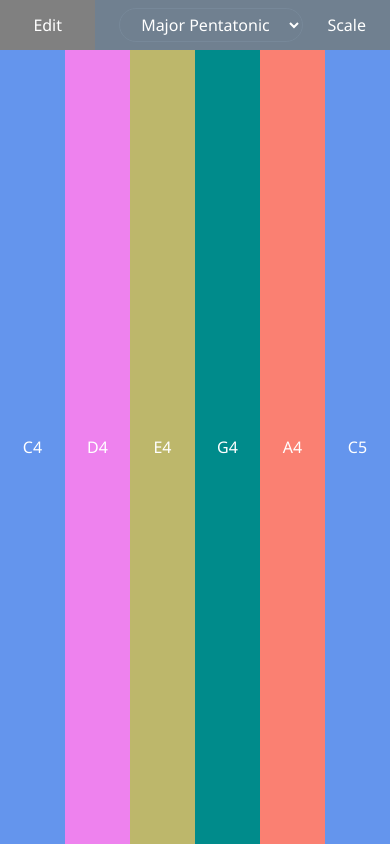
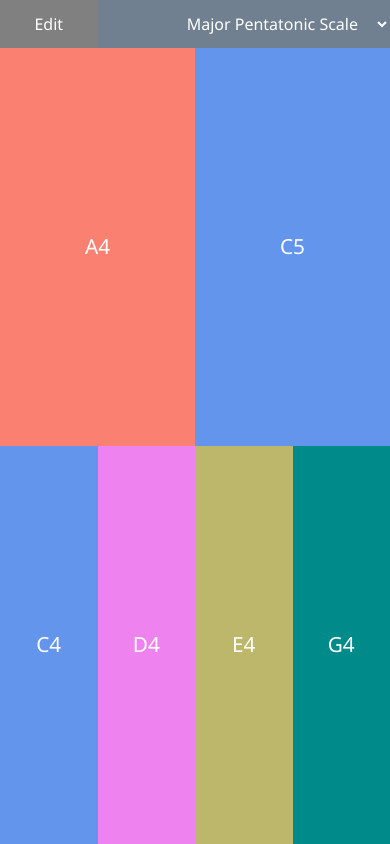
Before and after one commit to zem1107/my-music-spa, a Nuxt app in the folder client/: page / in a window 390 px wide. Built offline with nearby package versions, Linux system fonts and the light colour scheme.

Commit message:
responsive

```diff
--- a/client/components/Note.vue
+++ b/client/components/Note.vue
@@ -48,7 +48,6 @@ export default {
   align-items: center;
   justify-content: center;
   font-family: 'Segoe UI', Tahoma, Geneva, Verdana, sans-serif;
-  font-size: 4rem;
 }
 span {
   color: white;
@@ -63,8 +62,35 @@ input {
   text-align: center;
   color:darkslategrey;
 }
-@media (max-width: 576px) {
+/* Extra large devices (large desktops) */
+/* No media query since the extra-large breakpoint has no upper bound on its width */
+.note {
+    font-size: 2rem;
+  }
+/* Large devices (desktops, less than 1200px) */
+@media (max-width: 1199.98px) {
   .note {
+    font-size: 1.8rem;
+  }
+}
+/* Medium devices (tablets, less than 992px) */
+@media (max-width: 991.98px) {
+  .note {
+    font-size: 1.6rem;
+  }
+}
+/* Small devices (landscape phones, less than 768px) */
+@media (max-width: 767.98px) {
+  .note {
+    font-size: 1.3rem;
+  }
+}
+/* Extra small devices (portrait phones, less than 576px) */
+@media (max-width: 575.98px) {
+  .header {
+    font-size: 1rem;
+  }
+  option {
     font-size: 1rem;
   }
 }
--- a/client/pages/index.vue
+++ b/client/pages/index.vue
@@ -7,16 +7,11 @@
         </span>
       </div>
       <div class="scale header-item">
-        <span class="mx-4">
-          <select v-model="scaleid" class="px-3 py-1 my-2">
-            <option v-for="(scale, index) in scales" :key="index" :value="index">
-              {{ scale.name }}
-            </option>
-          </select>
-        </span>
-        <span class="mr-4">
-          Scale
-        </span>
+        <select v-model="scaleid" class="px-3 py-1 my-2">
+          <option v-for="(scale, index) in scales" :key="index" :value="index">
+            {{ scale.name }}
+          </option>
+        </select>
       </div>
     </div>
     <div class="note-container">
@@ -31,91 +26,91 @@
 <script>
 const scaleList = [
   {
-    name: 'Major Pentatonic',
+    name: 'Major Pentatonic Scale',
     notes: ['C4', 'D4', 'E4', 'G4', 'A4', 'C5']
   },
   {
-    name: 'Minor Pentatonic',
+    name: 'Minor Pentatonic Scale',
     notes: ['C4', 'Eb4', 'F4', 'G4', 'Bb4', 'C5']
   },
   {
-    name: 'Yonanuki',
+    name: '🇯🇵ヨナ抜き音階',
     notes: ['C4', 'D4', 'E4', 'G4', 'A4', 'C5']
   },
   {
-    name: 'Minyo',
+    name: '🇯🇵民謡音階',
     notes: ['C4', 'Eb4', 'F4', 'G4', 'Bb4', 'C5']
   },
   {
-    name: 'Miyakobushi',
+    name: '🇯🇵都節音階',
     notes: ['C4', 'Db4', 'F4', 'G4', 'Ab4', 'C5']
   },
   {
-    name: 'Ritsu',
+    name: '🇯🇵律音階',
     notes: ['C4', 'D4', 'F4', 'G4', 'A4', 'C5']
   },
   {
-    name: 'Ryukyu',
+    name: '🇯🇵琉球音階',
     notes: ['C4', 'E4', 'F4', 'G4', 'B4', 'C5']
   },
   {
-    name: 'Ryo',
+    name: '🇯🇵呂音階',
     notes: ['C4', 'D4', 'E4', 'G4', 'A4', 'C5']
   },
   {
-    name: 'Ryoin',
+    name: '🇯🇵呂陰音階',
     notes: ['C4', 'Db4', 'E4', 'G4', 'Ab4', 'C5']
   },
   {
-    name: 'Yo',
+    name: '🇯🇵陽音階',
     notes: ['C4', 'D4', 'F4', 'G4', 'Bb4', 'C5'],
     revnotes: ['C4', 'D4', 'F4', 'G4', 'A4', 'C5']
   },
   {
-    name: 'In',
+    name: '🇯🇵陰音階',
     notes: ['C4', 'Db4', 'F4', 'G4', 'Bb4', 'C5'],
     revnotes: ['C4', 'Db4', 'F4', 'G4', 'Ab4', 'C5']
   },
   {
-    name: 'Major',
+    name: 'Major Scale',
     notes: ['C4', 'D4', 'E4', 'F4', 'G4', 'A4', 'B4', 'C5']
   },
   {
-    name: 'Dorian',
+    name: 'Minor Scale',
+    notes: ['C4', 'D4', 'Eb4', 'F4', 'G4', 'Ab4', 'Bb4', 'C5']
+  },
+  {
+    name: 'Harmonic Minor Scale',
+    notes: ['C4', 'D4', 'Eb4', 'F4', 'G4', 'Ab4', 'B4', 'C5']
+  },
+  {
+    name: 'Melodic Minor Scale',
+    notes: ['C4', 'D4', 'Eb4', 'F4', 'G4', 'A4', 'B4', 'C5'],
+    revnotes: ['C4', 'D4', 'Eb4', 'F4', 'G4', 'Ab4', 'Bb4', 'C5']
+  },
+  {
+    name: 'Dorian Scale',
     notes: ['C4', 'D4', 'Eb4', 'F4', 'G4', 'A4', 'Bb4', 'C5']
   },
   {
-    name: 'Phrygian',
+    name: 'Phrygian Scale',
     notes: ['C4', 'Db4', 'Eb4', 'F4', 'G4', 'Ab4', 'Bb4', 'C5']
   },
   {
-    name: 'Lydian',
+    name: 'Lydian Scale',
     notes: ['C4', 'D4', 'E4', 'F#4', 'G4', 'A4', 'B4', 'C5']
   },
   {
-    name: 'Mixolydian',
+    name: 'Mixolydian Scale',
     notes: ['C4', 'D4', 'E4', 'F4', 'G4', 'A4', 'Bb4', 'C5']
   },
   {
-    name: 'Aeolian',
+    name: 'Aeolian Scale',
     notes: ['C4', 'D4', 'Eb4', 'F4', 'G4', 'Ab4', 'Bb4', 'C5']
   },
   {
-    name: 'Locrian',
+    name: 'Locrian Scale',
     notes: ['C4', 'Db4', 'Eb4', 'F4', 'Gb4', 'Ab4', 'Bb4', 'C5']
-  },
-  {
-    name: 'Minor',
-    notes: ['C4', 'D4', 'Eb4', 'F4', 'G4', 'Ab4', 'Bb4', 'C5']
-  },
-  {
-    name: 'Harmonic Minor',
-    notes: ['C4', 'D4', 'Eb4', 'F4', 'G4', 'Ab4', 'B4', 'C5']
-  },
-  {
-    name: 'Melodic Minor',
-    notes: ['C4', 'D4', 'Eb4', 'F4', 'G4', 'A4', 'B4', 'C5'],
-    revnotes: ['C4', 'D4', 'Eb4', 'F4', 'G4', 'Ab4', 'Bb4', 'C5']
   }
 ]
 
@@ -181,7 +176,6 @@ export default {
 .header {
   display: flex;
   font-family: 'Segoe UI', Tahoma, Geneva, Verdana, sans-serif;
-  font-size: 3rem;
   width: 100%;
 }
 .note-container {
@@ -200,9 +194,11 @@ Note {
   justify-content: center;
 }
 .edit {
+  width: 25%;
   background-color: gray;
 }
 .scale {
+  width: 75%;
   background-color:slategray;
   display: flex;
   justify-content: flex-end;
@@ -217,20 +213,63 @@ select, option {
   background-color: slategray;
   color: white;
 }
+select {
+  width: 100%;
+  height: 100%;
+  border: none;
+  text-align: right;
+}
+/* Extra large devices (large desktops) */
+/* No media query since the extra-large breakpoint has no upper bound on its width */
+.header {
+  font-size: 2rem;
+}
 option {
   font-size: 2rem;
 }
-select {
-  border-color:lightslategrey;
-  border-radius: 2rem;
-  text-align: center;
+/* Large devices (desktops, less than 1200px) */
+@media (max-width: 1199.98px) {
+  .header {
+    font-size: 1.8rem;
+  }
+  option {
+    font-size: 1.8rem;
+  }
 }
-@media (max-width: 576px) {
+/* Medium devices (tablets, less than 992px) */
+@media (max-width: 991.98px) {
+  .header {
+    font-size: 1.6rem;
+  }
+  option {
+    font-size: 1.6rem;
+  }
+}
+/* Small devices (landscape phones, less than 768px) */
+@media (max-width: 767.98px) {
+  .header {
+    font-size: 1.3rem;
+  }
+  option {
+    font-size: 1.3rem;
+  }
+}
+/* Extra small devices (portrait phones, less than 576px) */
+@media (max-width: 575.98px) {
   .header {
     font-size: 1rem;
   }
   option {
     font-size: 1rem;
   }
+  .note-set {
+    width: 25%;
+    height: 50%;
+    flex-grow: 1;
+  }
+  .note-container {
+    flex-wrap: wrap;
+    flex-flow: wrap-reverse;
+  }
 }
 </style>
```
Also changed, not shown: 3 other files (tests, documents, lock files or other folders).
